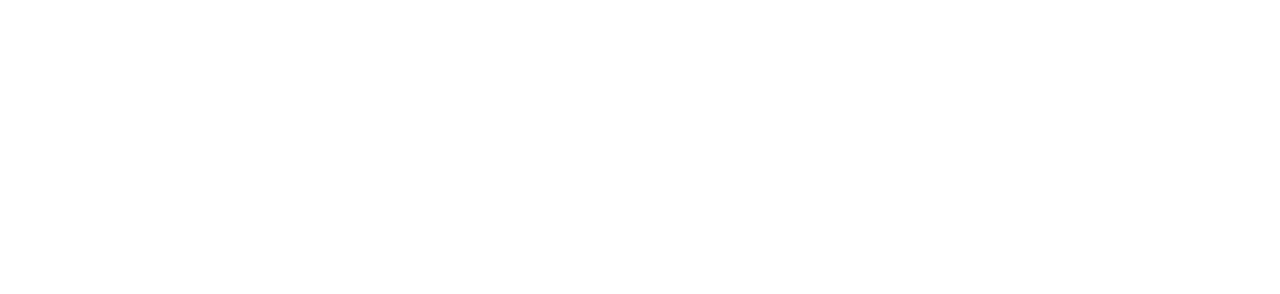
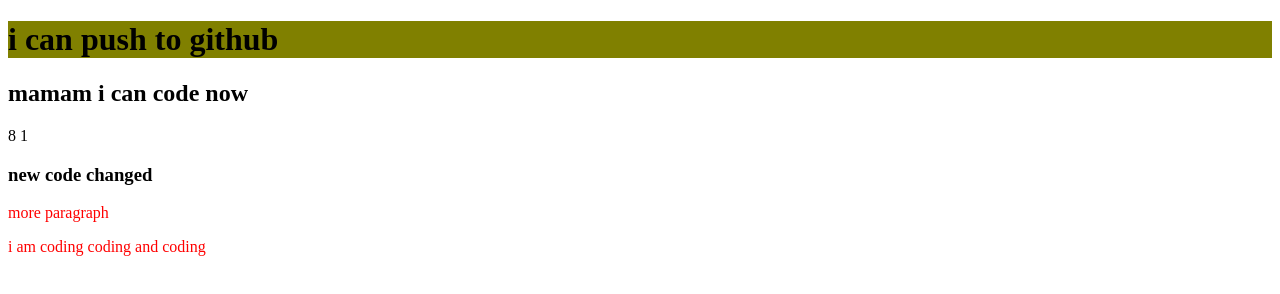
Before and after one commit to atik2708/my--second--repository, a plain HTML site: page index.html in a window 1280 px wide. Drawn offline with Linux system fonts and the light colour scheme.

Commit message:
first commit

```diff
--- a/index.html
+++ b/index.html
@@ -4,8 +4,13 @@
     <meta charset="UTF-8">
     <meta name="viewport" content="width=device-width, initial-scale=1.0">
     <title>my-second-repository</title>
+    <link rel="stylesheet" href="style.css">
 </head>
 <body>
-    <h1></h1>
+    <h1>i can push to github</h1>
+    <h2>mamam i can code now</h2>8
+1    <h3>new code changed</h3>
+<p>more paragraph</p>
+<p>i am coding coding and coding</p>
 </body>
 </html>
--- a/style.css
+++ b/style.css
@@ -0,0 +1,6 @@
+p{
+    color: red;
+}
+h1{
+    background-color: olive;
+}
```
Also changed, not shown: 1 other file.
